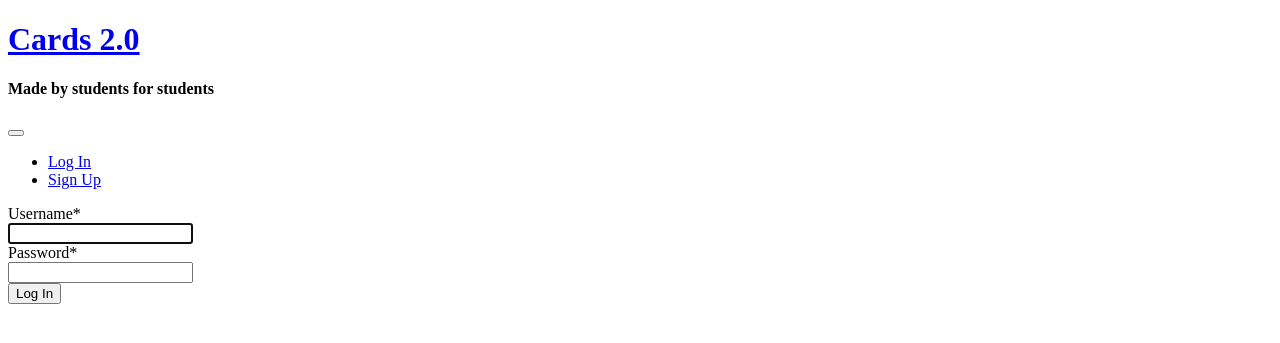
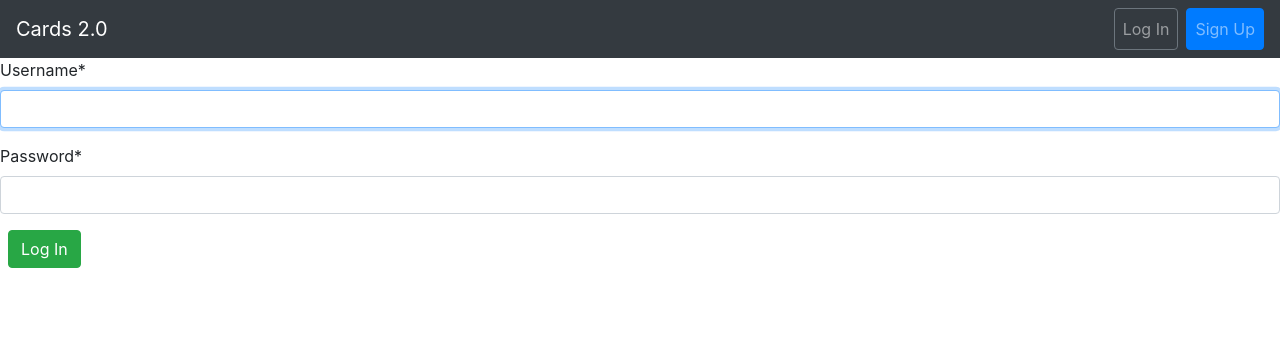
Before and after one commit to BaseCampCoding/django-unit-project-joseph-dylan-greg, a Django app: page /cards/login/ in a window 1280 px wide. Shown: the top 343 px of the page. Run offline with Django 3.2, Linux system fonts and the light colour scheme; some libraries are stand-ins or nearby versions.

Commit message:
Navbar changes

```diff
--- a/templates/base.html
+++ b/templates/base.html
@@ -3,13 +3,13 @@
 <head>
     <meta charset="UTF-8">
     <meta http-equiv="X-UA-Compatible" content="IE=edge">
-    <meta name="viewport" content="width=device-width, initial-scale=1.0">
     <title>Cards 2.0</title>
+    <meta name="viewport" content="width=device-width, initial-scale=1.0, shrink-to-fit=no">
+    <link rel="stylesheet" href="https://cdn.jsdelivr.net/npm/bootstrap@4.6.0/dist/css/bootstrap.min.css" integrity="sha384-B0vP5xmATw1+K9KRQjQERJvTumQW0nPEzvF6L/Z6nronJ3oUOFUFpCjEUQouq2+l" crossorigin="anonymous">
 </head>
 <body>
+    <main>
     <header>
-        <h1><a href="{% url 'home' %}">Cards 2.0</a></h1>
-        <h4>Made by students for students</h4>
     </header>
     <div>
         {% include 'partials/navbar.html' %}
@@ -18,5 +18,8 @@
         {% block content %}
         {% endblock content %}
     </div>
+    </main>
+    <script src="https://code.jquery.com/jquery-3.5.1.slim.min.js" integrity="sha384-DfXdz2htPH0lsSSs5nCTpuj/zy4C+OGpamoFVy38MVBnE+IbbVYUew+OrCXaRkfj" crossorigin="anonymous"></script>
+    <script src="https://cdn.jsdelivr.net/npm/bootstrap@4.6.0/dist/js/bootstrap.bundle.min.js" integrity="sha384-Piv4xVNRyMGpqkS2by6br4gNJ7DXjqk09RmUpJ8jgGtD7zP9yug3goQfGII0yAns" crossorigin="anonymous"></script>
 </body>
 </html>
--- a/templates/home.html
+++ b/templates/home.html
@@ -1,5 +1,5 @@
 <!DOCTYPE html>
 {% extends 'base.html' %}
 {% block content %}
-<h1>Test</h1>
+<h4>Made by students for students</h4>
 {% endblock content %}
--- a/templates/partials/navbar.html
+++ b/templates/partials/navbar.html
@@ -1,5 +1,6 @@
 <!DOCTYPE html>
 <nav class="navbar navbar-expand-lg navbar-dark bg-dark">
+    <a class="navbar-brand" href="{% url 'home' %}">Cards 2.0</a>
     <button class="navbar-toggler" type="button" data-toggle="collapse" data-target="#navbarSupportedContent" aria-controls="navbarSupportedContent" aria-expanded="false" aria-label="Toggle navigation">
         <span class="navbar-toggler-icon"></span>
     </button>
@@ -20,12 +21,14 @@
                 <a class="nav-link" href="{% url 'logout' %}">Log Out</a>
             </li>
         {% else %}
+        <form class="form-inline ml-auto">
             <li class="nav-item">
-                <a class="nav-link" href="{% url 'login' %}">Log In</a>
+                <a class="nav-link btn btn-outline-secondary" href="{% url 'login' %}">Log In</a>
             </li>
             <li class="nav-item">
-                <a class="nav-link" href="{% url 'signup' %}">Sign Up</a>
+                <a class="nav-link btn btn-primary ml-2" href="{% url 'signup' %}">Sign Up</a>
             </li>
+        </form>
         {% endif %}
         </ul>
     </div>
--- a/templates/registration/login.html
+++ b/templates/registration/login.html
@@ -1,12 +1,14 @@
 <!DOCTYPE html>
 {% extends 'base.html' %}
+
 {% load crispy_forms_tags %}
 
+{% block title %}Log In{% endblock title %}
+
 {% block content %}
-
 <form method="post">
     {% csrf_token %}
     {{ form|crispy }}
-    <button type="submit">Log In</button>
+    <button class="btn btn-success ml-2" type="submit">Log In</button>
 </form>
 {% endblock content %}
--- a/templates/registration/signup.html
+++ b/templates/registration/signup.html
@@ -1,12 +1,15 @@
 <!DOCTYPE html>
 {% extends 'base.html' %}
+
 {% load crispy_forms_tags %}
+
+{% block title %}Sign Up{% endblock title %}
 
 {% block content %}
     <h2>Sign Up</h2>
     <form method="post">
         {% csrf_token %}
         {{ form|crispy }}
-        <button type="submit">Sign Up</button>
+        <button class="btn btn-success" type="submit">Sign Up</button>
     </form>
 {% endblock content %}
```
Also changed, not shown: db.sqlite3, 1 other file.
